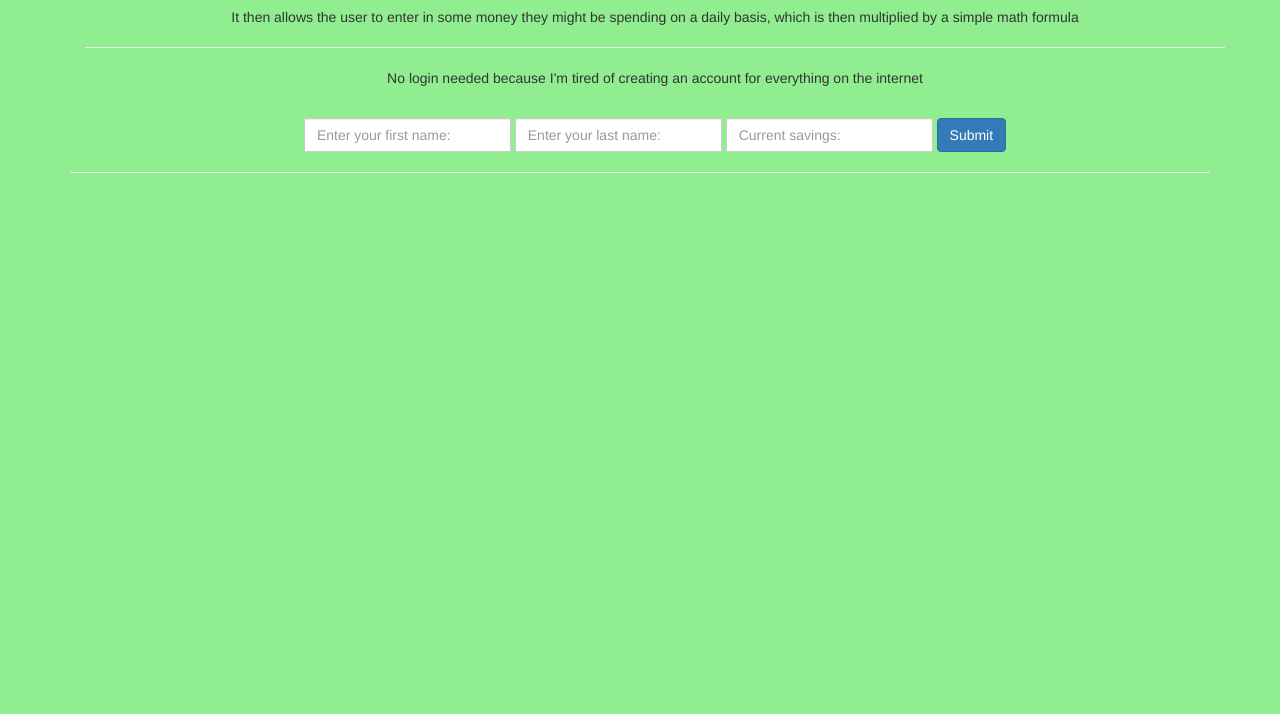
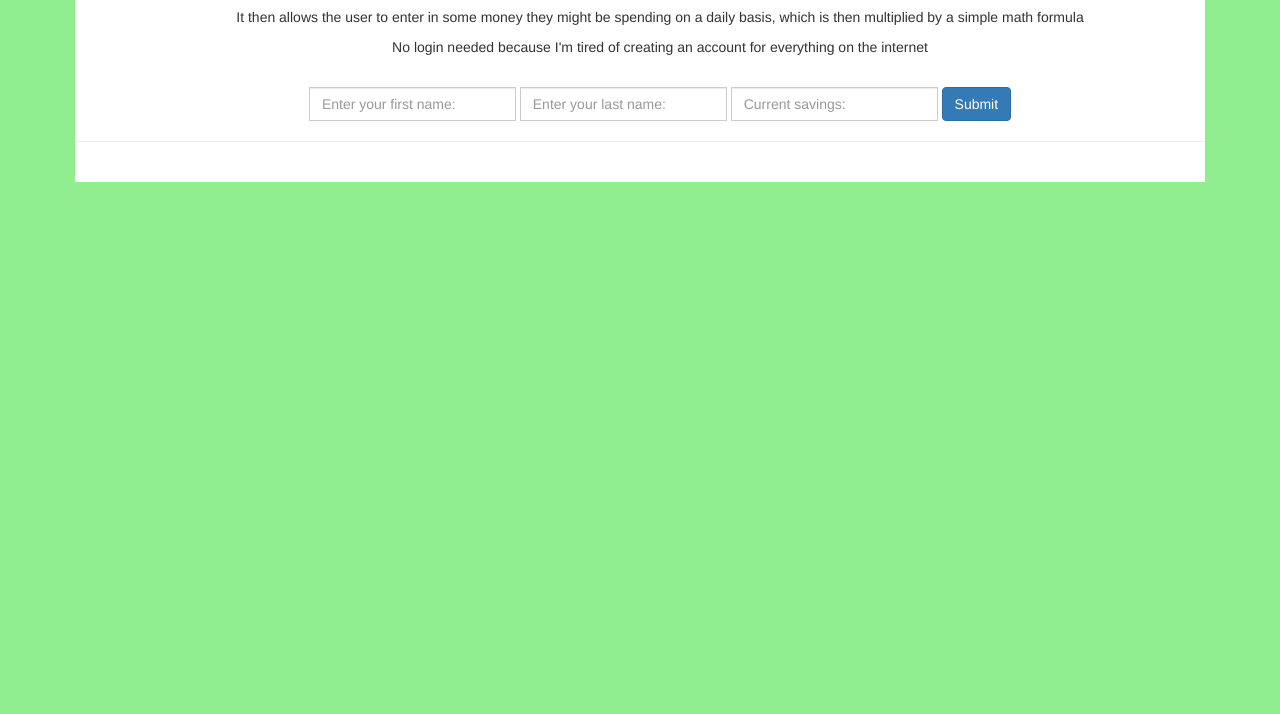
Before and after one commit to benjammin12/MoneySaverJSLanding, a plain HTML site: page index.html in a window 1280 px wide. Shown: the part 86-800 px from the top of the page. Drawn offline with nearby package versions, Linux system fonts and the light colour scheme.

Commit message:
Added some more styling

```diff
--- a/index.html
+++ b/index.html
@@ -8,6 +8,7 @@
     <title>Money Saver</title>
 
     <!-- Bootstraps -->
+    <link href="https://fonts.googleapis.com/css?family=Prompt" rel="stylesheet">
 
     <link rel="stylesheet" href="https://maxcdn.bootstrapcdn.com/bootstrap/3.3.7/css/bootstrap.min.css"
           integrity="sha384-BVYiiSIFeK1dGmJRAkycuHAHRg32OmUcww7on3RYdg4Va+PmSTsz/K68vbdEjh4u"
@@ -23,15 +24,14 @@
 </head>
 <body>
 
+
 <div class="container text-center">
-
-
+    <div class="changeMiddle">
     <div id="getName">
         <div class="container">
             <h2>Money Saving Tool</h2>
             <p>This is a simple tool that can help people save money.  It begins by having a user enter some basic information and current savings</p>
             <p>It then allows the user to enter in some money they might be spending on a daily basis, which is then multiplied by a simple math formula</p>
-            <hr>
             <p>No login needed because I'm tired of creating an account for everything on the internet</p>
 
             <br>
@@ -86,7 +86,6 @@
             <div class="form-group">
                 <div class="input-group">
                     <div class="input-group-addon">$</div>
-                    <br>
                     <input type="text" class="form-control" id="form2" placeholder="Daily Amount">
                 </div>
             </div>
@@ -110,6 +109,7 @@
     </div>  <!-- End of Form Adding  -->
 
     <p id="displaySummary"></p>
+</div>
 </div> <!-- END CONTAINER -->
 
 <!-- jQuery (necessary for Bootstrap's JavaScript plugins) -->
--- a/moneySaver.js
+++ b/moneySaver.js
@@ -77,7 +77,7 @@ $(function () {
             $('#moreSavings').text("You spent " + amt + " yearly.");
             $('#form2').val("");
         }
-        $('#totalSavings').text("Running total is: " + total);
+        $('#totalSavings').text("Running total yearly total is: " + total);
 
 
     });
--- a/style.css
+++ b/style.css
@@ -1,21 +1,22 @@
+#greetingMSG,#currSavings, {
+    font-family: 'Prompt', sans-serif;
+}
 
 body {
     background-color: lightgreen;
 }
 
-.topHeader{
-    background-color: papayawhip;
-    width:100% !important;
-    height: 150px;
-    margin-bottom: 20px;
-    padding-top:50px;
-    text-align: center;
+.container {
+    padding-left: 20px;
+    padding-right: 20px;
+    margin-right: auto;
+    margin-left: auto;
 }
 
-.container{
-
+.changeMiddle {
+    background-color: white;
+    height: 100%;
 }
-
 
 .exText{
     color: grey;
@@ -35,9 +36,6 @@ body {
     background-color: white;
 }
 
-hr{
-    background-color:  papayawhip;
-}
 
 #greetingMSG, #currSavings, #displaySummary {
     font-size: 200%;
```
